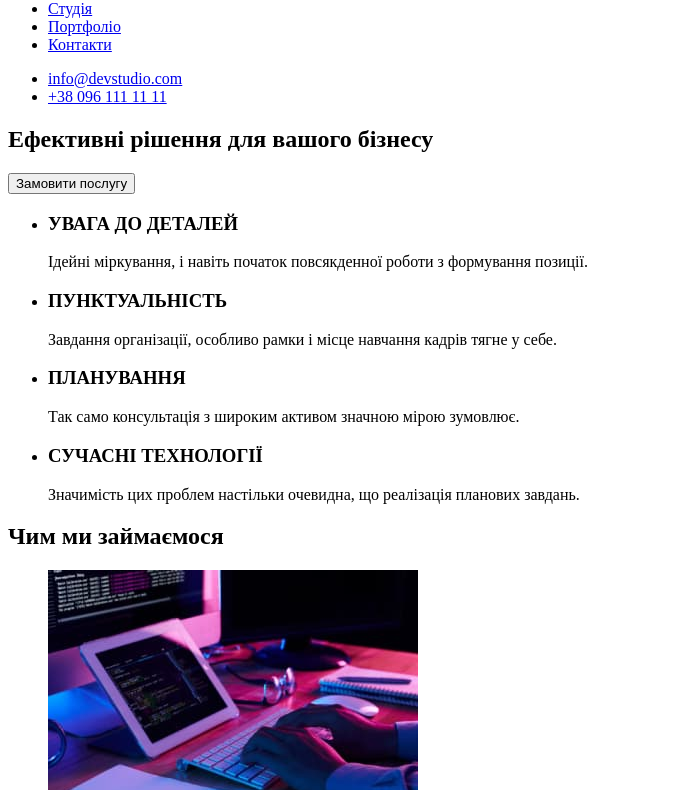
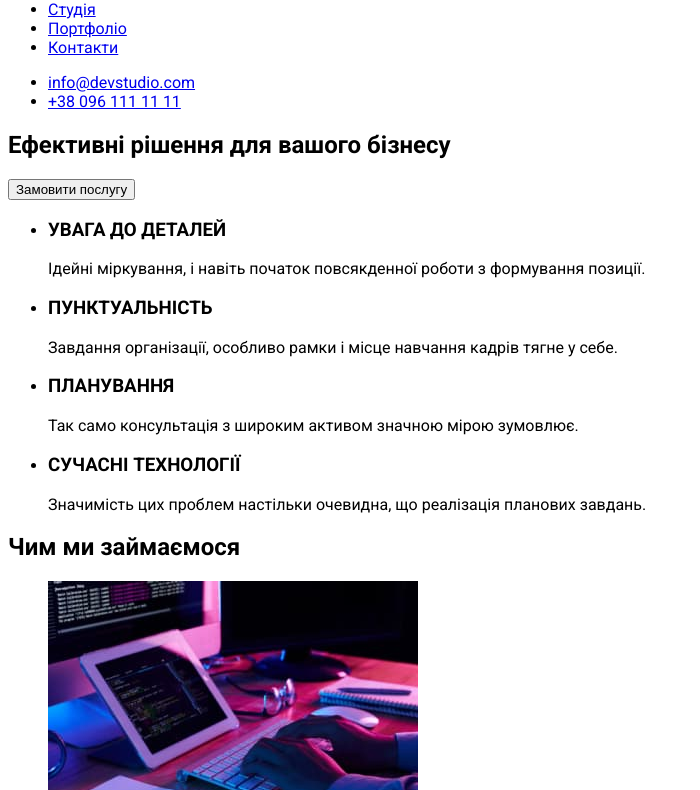
Before and after one commit to OksMykhailo/goit-markup-hw-02, a plain HTML site: page index.html in a window 1280 px wide. Shown: the part 43-833 px from the top of the page, without its empty margins (0-700 px from the left). Drawn offline with Linux system fonts and the light colour scheme.

Commit message:
добавление стилей для боди

```diff
--- a/css/styles.css
+++ b/css/styles.css
@@ -1,7 +1,13 @@
+
+body {
+    font-family: 'Roboto', sans-serif;
+}
+
 .logo {
     font-family:'Raleway', sans-serif;
     color: black;
     text-decoration: none;
+
 }
 .logo-color {
     font-family:'Raleway', sans-serif;
--- a/index.html
+++ b/index.html
@@ -1,17 +1,17 @@
 <!DOCTYPE html>
 <html lang="uk">
   <head>
-    <link href="./css/styles.css" rel="stylesheet"/>
+    <meta charset="UTF-8" />
+    <meta http-equiv="X-UA-Compatible" content="IE=edge" />
+    <meta name="viewport" content="width=device-width, initial-scale=1.0" />
+    <title>WebStudio</title>
+    <link href="./css/styles.css" rel="stylesheet" />
     <link rel="preconnect" href="https://fonts.googleapis.com" />
     <link rel="preconnect" href="https://fonts.gstatic.com" crossorigin />
     <link
       href="https://fonts.googleapis.com/css2?family=Raleway:wght@700&family=Roboto:wght@400;500;700;900&display=swap"
       rel="stylesheet"
     />
-    <meta charset="UTF-8" />
-    <meta http-equiv="X-UA-Compatible" content="IE=edge" />
-    <meta name="viewport" content="width=device-width, initial-scale=1.0" />
-    <title>WebStudio</title>
   </head>
 
   <body>
@@ -19,7 +19,7 @@
     <header>
       <a class="logo" href="#"><span class="logo-color">Web</span>Studio</a>
       <nav>
-        <ul class="site-nav">
+        <ul>
           <li><a href="./index.html">Студія</a></li>
           <li><a href="./portfolio.html">Портфоліо</a></li>
           <li><a href="#">Контакти</a></li>
```
Also changed, not shown: portfolio.html (+9 -7 lines).
